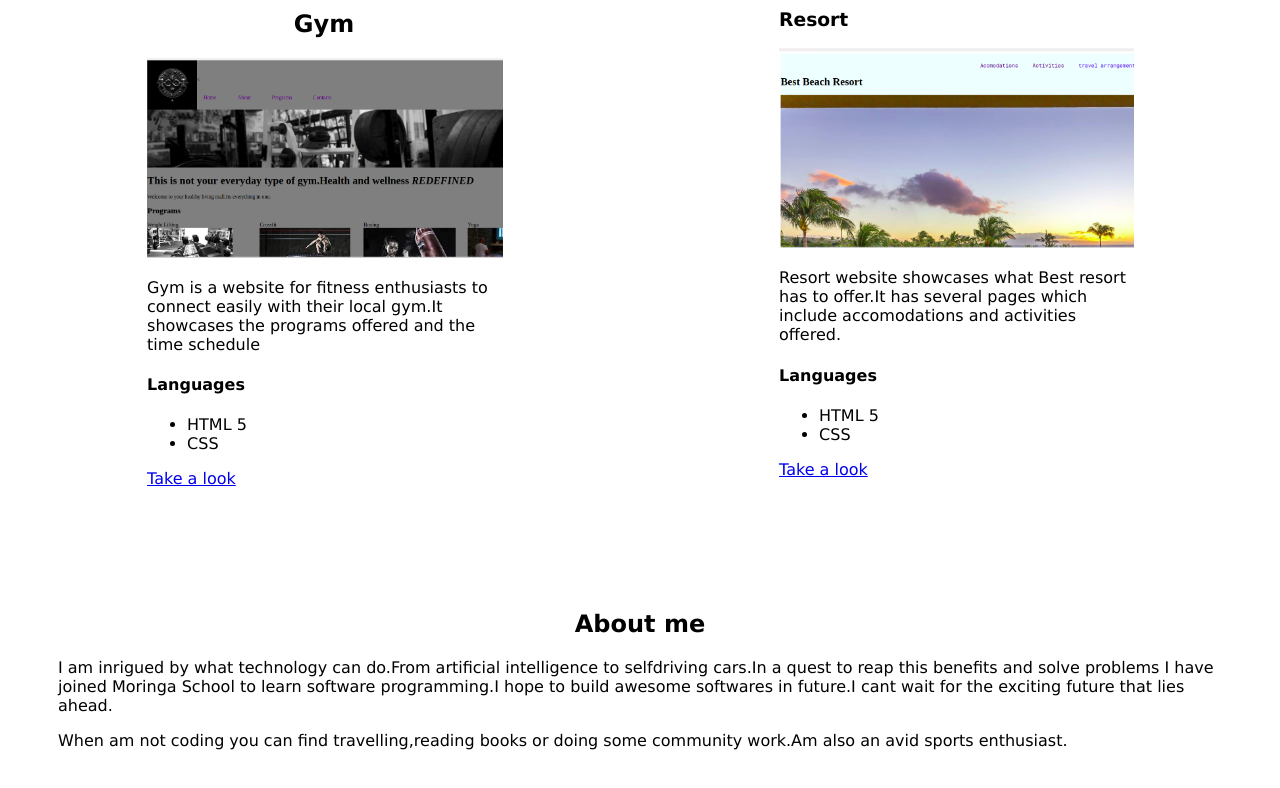
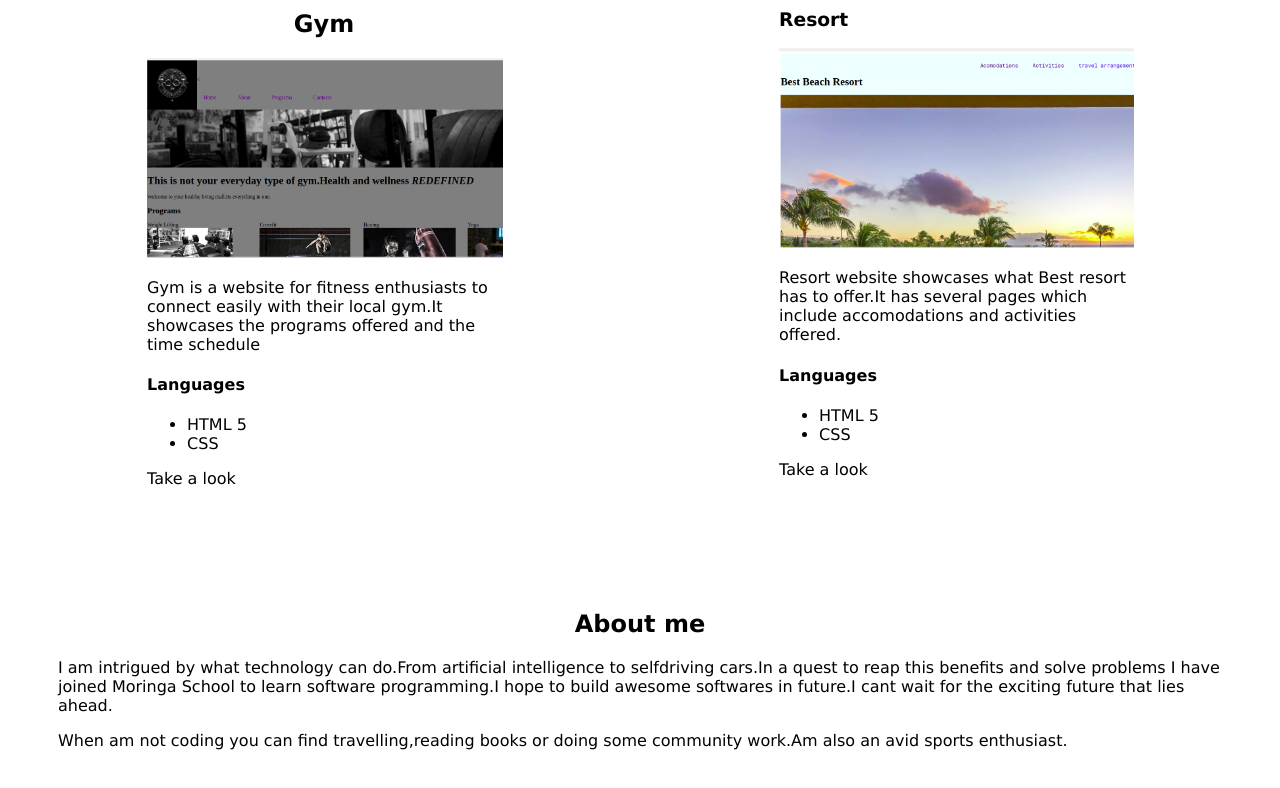
Before and after one commit to Ndundiro/portfolio, a plain HTML site: page index.html in a window 1280 px wide. Shown: the part 698-1486 px from the top of the page. Drawn offline with Linux system fonts and the light colour scheme.

Commit message:
minor changes

```diff
--- a/index.html
+++ b/index.html
@@ -41,13 +41,11 @@
                 </div>
             </div>
 
-            <!--  <div id="mantra">
-                    <p>#Everyone Has the key,it's JUST a matter of using it</p>
-                </div>  -->
+
         </div>
 
         <div id="projects">
-            <!-- <h2 class="h2">Projects</h2> -->
+
             <div id="gympage">
                 <h2>Gym</h2>
                 <img src="gym.png" height="200">
@@ -58,7 +56,7 @@
                     <li>HTML 5</li>
                     <li>CSS</li>
                 </ul>
-                <a href="https://ndundiro.github.io/Gym/" target="_blank">Take a look</a>
+                <a  href="https://ndundiro.github.io/Gym/" target="_blank" class="look">Take a look</a>
 
             </div>
             <div id="resort">
@@ -71,14 +69,14 @@
                     <li>HTML 5</li>
                     <li>CSS</li>
                 </ul>
-                <a href="https://ndundiro.github.io/Resort/" target="_blank">Take a look</a>
+                <a  href="https://ndundiro.github.io/Resort/" target="_blank" class="look">Take a look</a>
             </div>
         </div>
 
         <div id="aboutme">
             <div>
                 <h2 class="h2">About me</h2>
-                <p class="why"> I am inrigued by what technology can do.From artificial intelligence to selfdriving
+                <p class="why">I am intrigued by what technology can do.From artificial intelligence to selfdriving
                     cars.In a quest to reap this benefits and solve problems I have joined Moringa School to learn
                     software programming.I hope to build awesome softwares in future.I cant wait for the exciting future
                     that lies ahead.</p>
--- a/styles.css
+++ b/styles.css
@@ -83,3 +83,10 @@ h2 {
 #why{
     padding-left:70%;
 }
+.look{
+    text-decoration: none;
+    color:black;
+}
+.look:hover{
+    color:aquamarine;
+}
```
